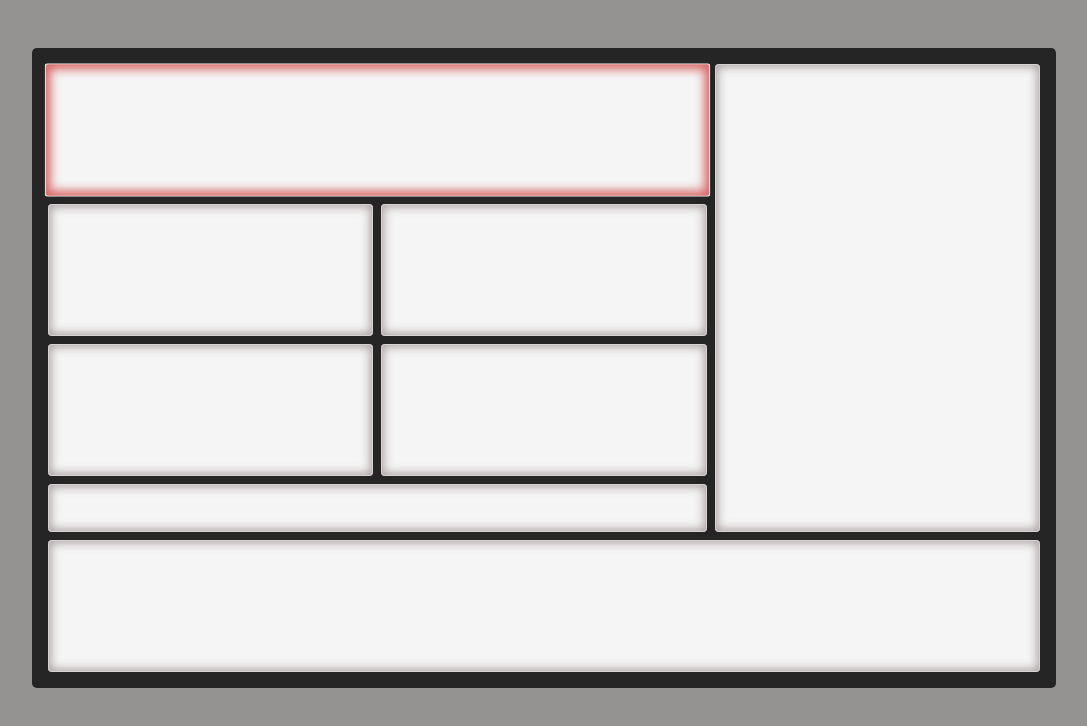
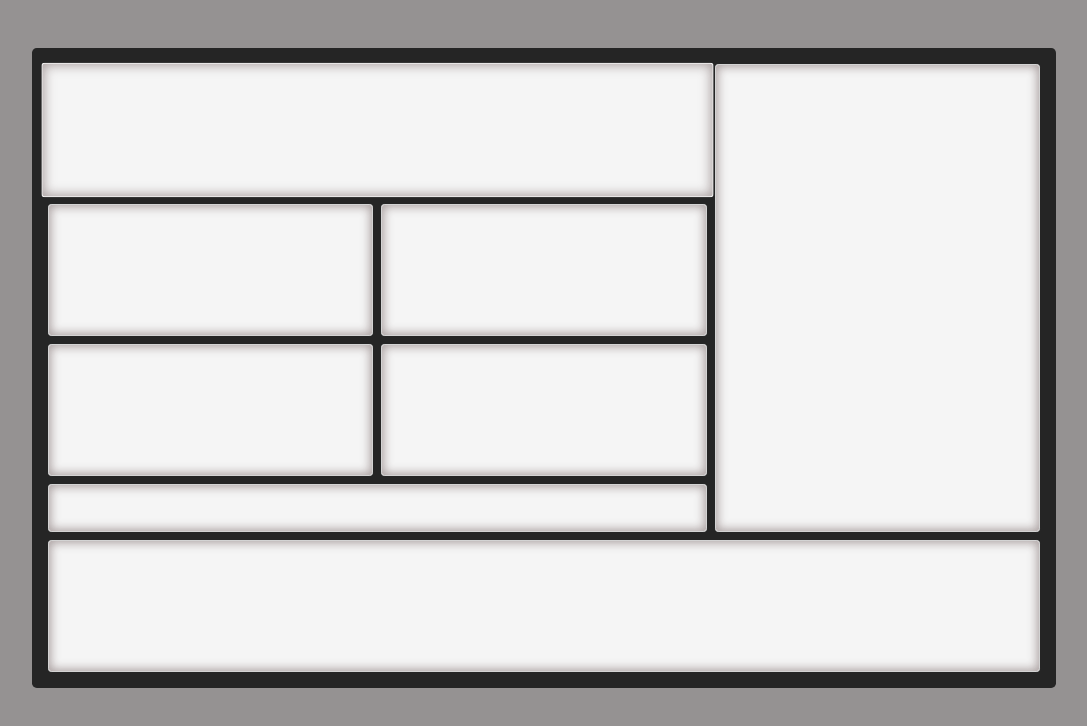
Before and after one commit to CNF1993/practica-grid, a plain HTML site: page index.html in a window 1280 px wide. In both pictures the pointer is over the button 473 px from the left and 130 px from the top of the page. Shown: the whole page, without its empty margins (96-1183 px from the left). Drawn offline with Linux system fonts and the light colour scheme.

Commit message:
remove .box:hover box-shadow

```diff
--- a/styles.css
+++ b/styles.css
@@ -31,9 +31,8 @@ body {
 }
 
 .box:hover {
-    box-shadow: inset 0 0 10px 5px rgba(201, 23, 23, 0.623);
     border: 1px solid transparent;
-    transform: scale(1.01);
+    transform: scale(1.02);
 }
 
 .box:active {
```
